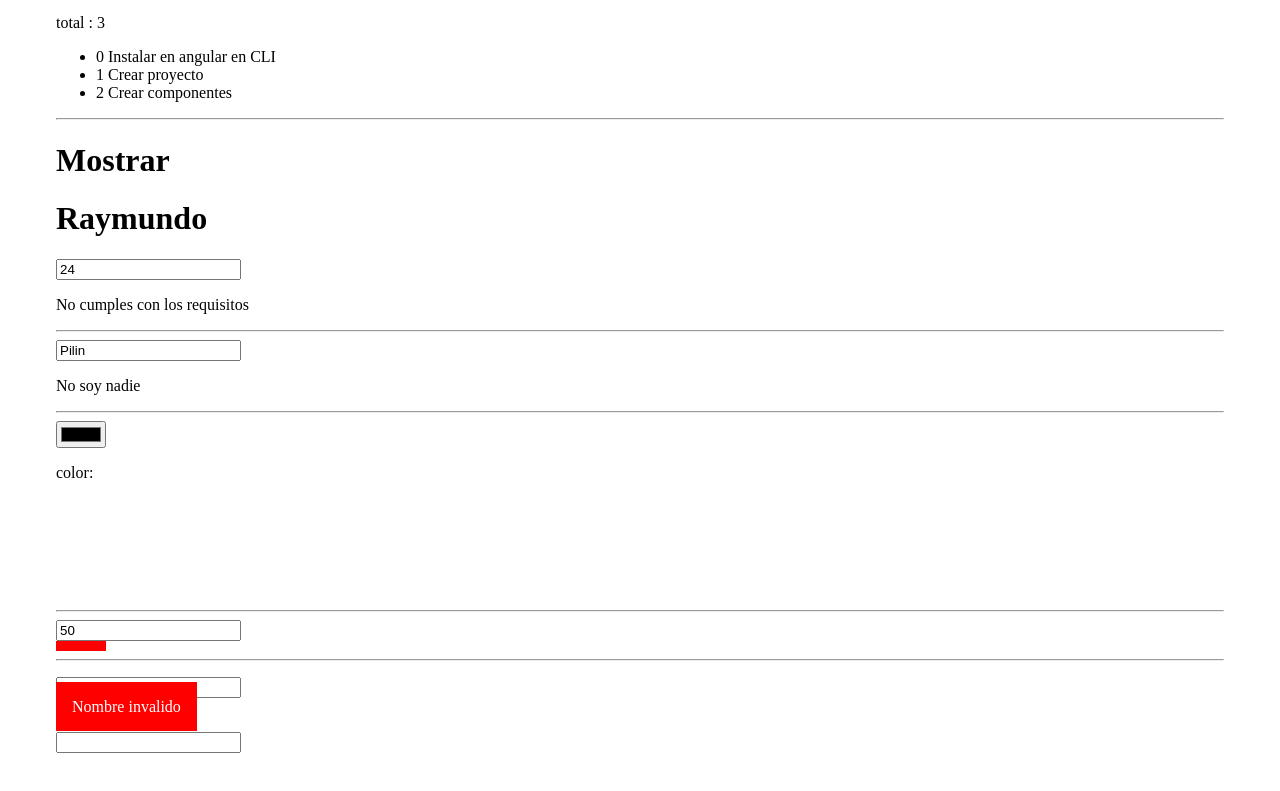
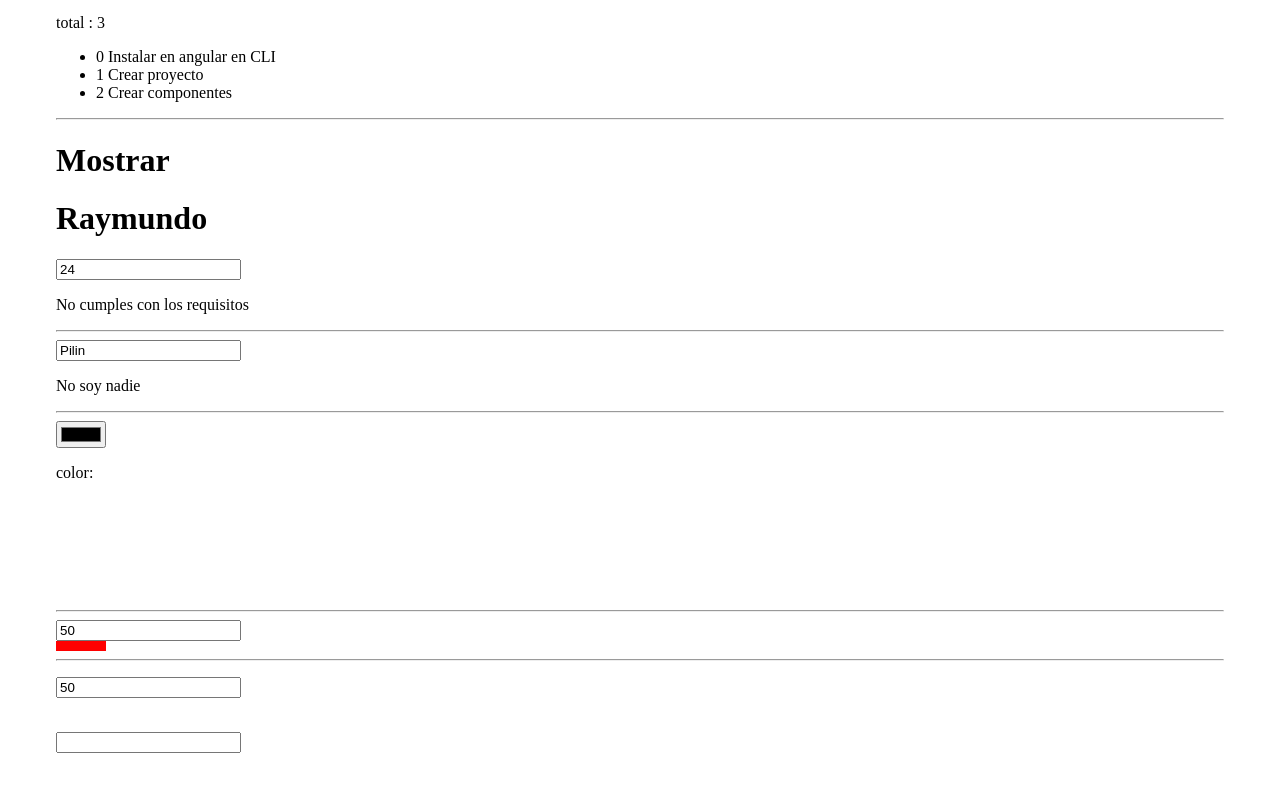
Before and after one commit to raewashere/todoapp, an Angular app: page /labs in a window 1280 px wide. Shown: the part 1428-2219 px from the top of the page. Built offline with nearby package versions, Linux system fonts and the light colour scheme.

Commit message:
solucion a reto de estilos

```diff
--- a/src/app/pages/home/home.component.html
+++ b/src/app/pages/home/home.component.html
@@ -24,7 +24,7 @@
       -->
       <section class="main">
         <ul class="todo-list">
-          <li *ngFor="let task of tasks(); index as i">
+          <li [class.completed]="task.completed" *ngFor="let task of tasks(); index as i">
             <div class="view">
               <input class="toggle" type="checkbox" [checked]="task.completed" (change)="updateTask(i)"/>
               <label>{{ task.title }}</label>
--- a/src/app/pages/labs/labs.component.css
+++ b/src/app/pages/labs/labs.component.css
@@ -11,7 +11,8 @@
 .message-error{
     background-color: red;
     color: white;
-    padding: 1rem;
+    opacity: 0;
+    transition: all linear 0.5s;
 }
 
 .message-error.show{
```
